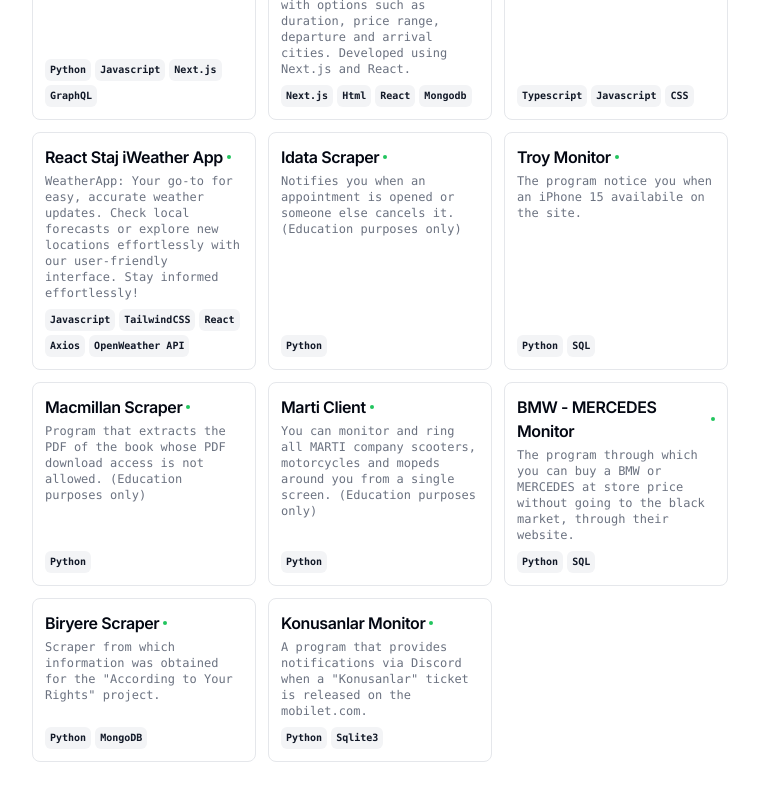
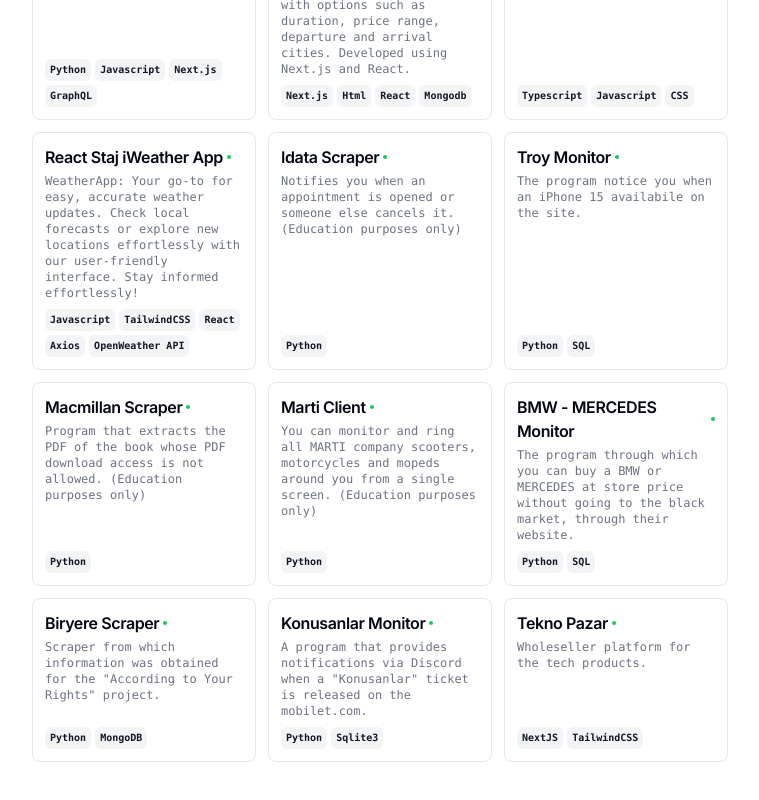
Before and after one commit to erdemgunal/hakki-info, a Next.js app: page / in a window 1280 px wide. Shown: the part 1562-2362 px from the top of the page, without its empty margins (260-1019 px from the left). Built offline with nearby package versions, Linux system fonts and the light colour scheme.

Commit message:
feat: Add Tekno Pazar platform to resume data

```diff
--- a/src/data/resume-data.js
+++ b/src/data/resume-data.js
@@ -209,6 +209,16 @@ export const RESUME_DATA = {
                 href: "https://github.com/erdemmgunal/Konusanlar-Monitor",
             },
         },
+        {
+            title: "Tekno Pazar",
+            techStack: ['NextJS', 'TailwindCSS'],
+            description:
+                "Wholeseller platform for the tech products.",
+            link: {
+                label: 'Tekno Pazar',
+                href:"https://tekno-pazar.vercel.app/"
+            }
+        }
     ],
     languages: [
         {
```
